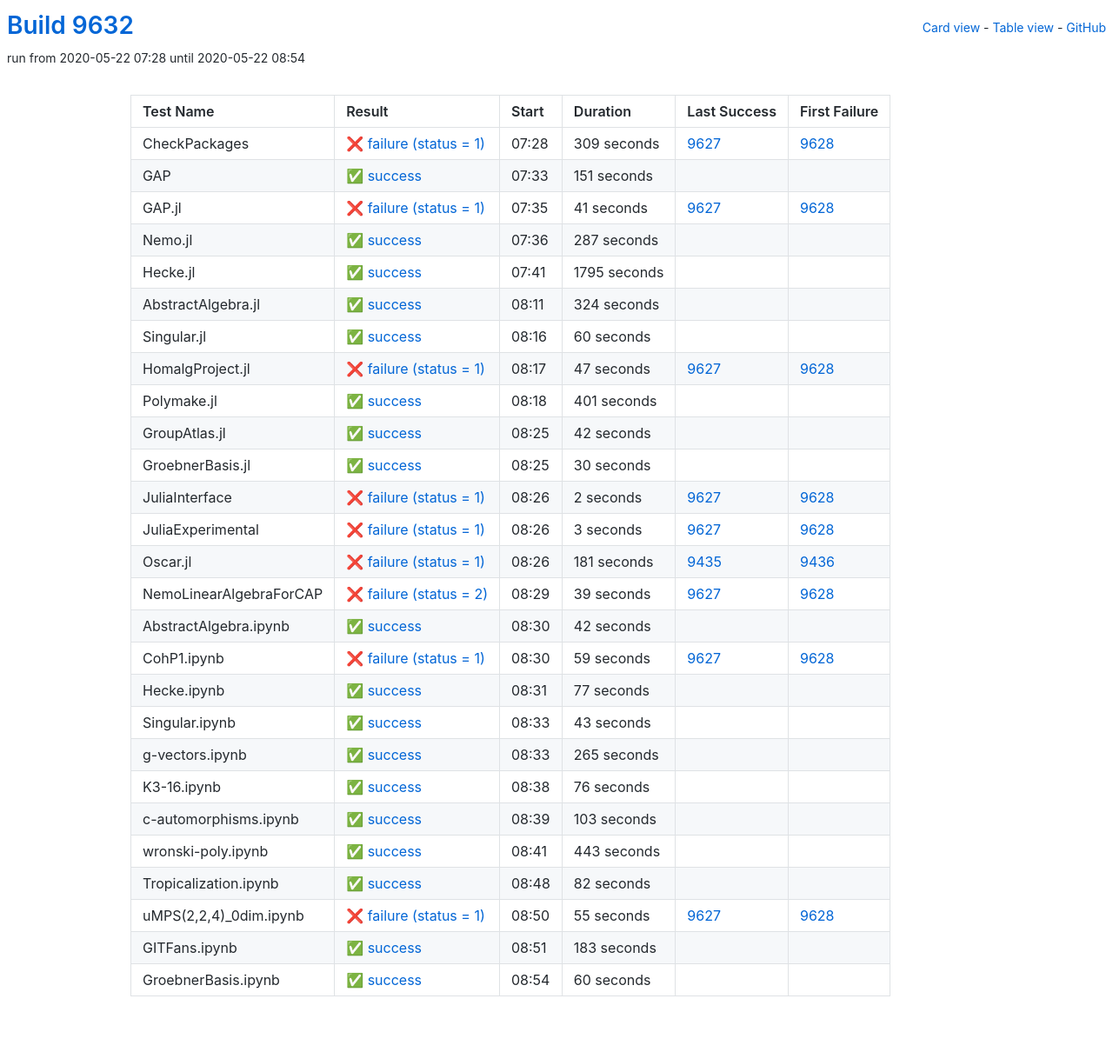
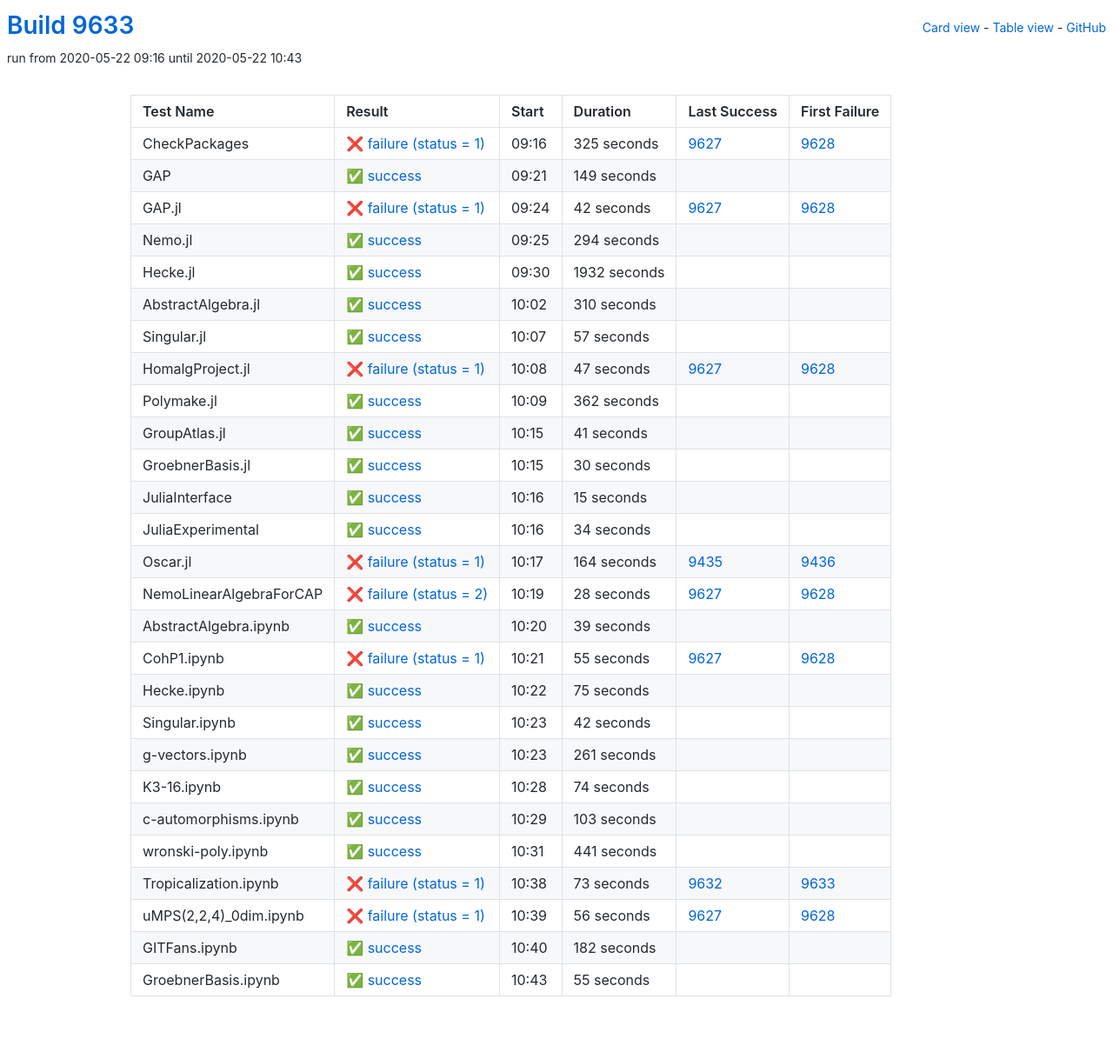
Before and after one commit to oscar-system/oscar-ci-status, a Jekyll site: the page built from table.html, in a window 1280 px wide. Shown: the whole page at 87% size. Built offline with Jekyll 4.4.1, drawn with Linux system fonts in a browser that asks for light colours.

Commit message:
Build 9633

```diff
--- a/_data/ci.yml
+++ b/_data/ci.yml
@@ -1,89 +1,89 @@
-build: 9632
-build_url: https://oscarci.mathematik.uni-kl.de/job/oscar/9632/
+build: 9633
+build_url: https://oscarci.mathematik.uni-kl.de/job/oscar/9633/
 job: oscar
 tests:
-- duration: 309
+- duration: 325
   exitcode: 1
   first_failure: 9628
   first_failure_url: https://oscarci.mathematik.uni-kl.de/job/oscar/9628/
   id: checkpackages
   last_success: 9627
   last_success_url: https://oscarci.mathematik.uni-kl.de/job/oscar/9627/
-  log: https://oscarci.mathematik.uni-kl.de/job/oscar/9632/artifact/logs/build-9632/CheckPackages.log
+  log: https://oscarci.mathematik.uni-kl.de/job/oscar/9633/artifact/logs/build-9633/CheckPackages.log
   name: CheckPackages
-  start: 2020-05-22 07:28
+  start: 2020-05-22 09:16
   status: failure
   success: false
-- duration: 151
+- duration: 149
   exitcode: 0
   first_failure: false
   first_failure_url: null
   id: gap
   last_success: false
   last_success_url: null
-  log: https://oscarci.mathematik.uni-kl.de/job/oscar/9632/artifact/logs/build-9632/GAP.log
+  log: https://oscarci.mathematik.uni-kl.de/job/oscar/9633/artifact/logs/build-9633/GAP.log
   name: GAP
-  start: 2020-05-22 07:33
+  start: 2020-05-22 09:21
   status: success
   success: true
-- duration: 41
+- duration: 42
   exitcode: 1
   first_failure: 9628
   first_failure_url: https://oscarci.mathematik.uni-kl.de/job/oscar/9628/
   id: gap-jl
   last_success: 9627
   last_success_url: https://oscarci.mathematik.uni-kl.de/job/oscar/9627/
-  log: https://oscarci.mathematik.uni-kl.de/job/oscar/9632/artifact/logs/build-9632/GAP.jl.log
+  log: https://oscarci.mathematik.uni-kl.de/job/oscar/9633/artifact/logs/build-9633/GAP.jl.log
   name: GAP.jl
-  start: 2020-05-22 07:35
+  start: 2020-05-22 09:24
   status: failure
   success: false
-- duration: 287
+- duration: 294
   exitcode: 0
   first_failure: false
   first_failure_url: null
   id: nemo-jl
   last_success: false
   last_success_url: null
-  log: https://oscarci.mathematik.uni-kl.de/job/oscar/9632/artifact/logs/build-9632/Nemo.jl.log
+  log: https://oscarci.mathematik.uni-kl.de/job/oscar/9633/artifact/logs/build-9633/Nemo.jl.log
   name: Nemo.jl
-  start: 2020-05-22 07:36
+  start: 2020-05-22 09:25
   status: success
   success: true
-- duration: 1795
+- duration: 1932
   exitcode: 0
   first_failure: false
   first_failure_url: null
   id: hecke-jl
   last_success: false
   last_success_url: null
-  log: https://oscarci.mathematik.uni-kl.de/job/oscar/9632/artifact/logs/build-9632/Hecke.jl.log
+  log: https://oscarci.mathematik.uni-kl.de/job/oscar/9633/artifact/logs/build-9633/Hecke.jl.log
   name: Hecke.jl
-  start: 2020-05-22 07:41
+  start: 2020-05-22 09:30
   status: success
   success: true
-- duration: 324
+- duration: 310
   exitcode: 0
   first_failure: false
   first_failure_url: null
   id: abstractalgebra-jl
   last_success: false
   last_success_url: null
-  log: https://oscarci.mathematik.uni-kl.de/job/oscar/9632/artifact/logs/build-9632/AbstractAlgebra.jl.log
+  log: https://oscarci.mathematik.uni-kl.de/job/oscar/9633/artifact/logs/build-9633/AbstractAlgebra.jl.log
   name: AbstractAlgebra.jl
-  start: 2020-05-22 08:11
+  start: 2020-05-22 10:02
   status: success
   success: true
-- duration: 60
+- duration: 57
   exitcode: 0
   first_failure: false
   first_failure_url: null
   id: singular-jl
   last_success: false
   last_success_url: null
-  log: https://oscarci.mathematik.uni-kl.de/job/oscar/9632/artifact/logs/build-9632/Singular.jl.log
+  log: https://oscarci.mathematik.uni-kl.de/job/oscar/9633/artifact/logs/build-9633/Singular.jl.log
   name: Singular.jl
-  start: 2020-05-22 08:16
+  start: 2020-05-22 10:07
   status: success
   success: true
 - duration: 47
@@ -93,33 +93,33 @@
   id: homalgproject-jl
   last_success: 9627
   last_success_url: https://oscarci.mathematik.uni-kl.de/job/oscar/9627/
-  log: https://oscarci.mathematik.uni-kl.de/job/oscar/9632/artifact/logs/build-9632/HomalgProject.jl.log
+  log: https://oscarci.mathematik.uni-kl.de/job/oscar/9633/artifact/logs/build-9633/HomalgProject.jl.log
   name: HomalgProject.jl
-  start: 2020-05-22 08:17
+  start: 2020-05-22 10:08
   status: failure
   success: false
-- duration: 401
+- duration: 362
   exitcode: 0
   first_failure: false
   first_failure_url: null
   id: polymake-jl
   last_success: false
   last_success_url: null
-  log: https://oscarci.mathematik.uni-kl.de/job/oscar/9632/artifact/logs/build-9632/Polymake.jl.log
+  log: https://oscarci.mathematik.uni-kl.de/job/oscar/9633/artifact/logs/build-9633/Polymake.jl.log
   name: Polymake.jl
-  start: 2020-05-22 08:18
+  start: 2020-05-22 10:09
   status: success
   success: true
-- duration: 42
+- duration: 41
   exitcode: 0
   first_failure: false
   first_failure_url: null
   id: groupatlas-jl
   last_success: false
   last_success_url: null
-  log: https://oscarci.mathematik.uni-kl.de/job/oscar/9632/artifact/logs/build-9632/GroupAtlas.jl.log
+  log: https://oscarci.mathematik.uni-kl.de/job/oscar/9633/artifact/logs/build-9633/GroupAtlas.jl.log
   name: GroupAtlas.jl
-  start: 2020-05-22 08:25
+  start: 2020-05-22 10:15
   status: success
   success: true
 - duration: 30
@@ -129,129 +129,129 @@
   id: groebnerbasis-jl
   last_success: false
   last_success_url: null
-  log: https://oscarci.mathematik.uni-kl.de/job/oscar/9632/artifact/logs/build-9632/GroebnerBasis.jl.log
+  log: https://oscarci.mathematik.uni-kl.de/job/oscar/9633/artifact/logs/build-9633/GroebnerBasis.jl.log
   name: GroebnerBasis.jl
-  start: 2020-05-22 08:25
+  start: 2020-05-22 10:15
   status: success
   success: true
-- duration: 2
-  exitcode: 1
-  first_failure: 9628
-  first_failure_url: https://oscarci.mathematik.uni-kl.de/job/oscar/9628/
+- duration: 15
+  exitcode: 0
+  first_failure: false
+  first_failure_url: null
   id: juliainterface
-  last_success: 9627
-  last_success_url: https://oscarci.mathematik.uni-kl.de/job/oscar/9627/
-  log: https://oscarci.mathematik.uni-kl.de/job/oscar/9632/artifact/logs/build-9632/JuliaInterface.log
+  last_success: false
+  last_success_url: null
+  log: https://oscarci.mathematik.uni-kl.de/job/oscar/9633/artifact/logs/build-9633/JuliaInterface.log
   name: JuliaInterface
-  start: 2020-05-22 08:26
-  status: failure
-  success: false
-- duration: 3
-  exitcode: 1
-  first_failure: 9628
-  first_failure_url: https://oscarci.mathematik.uni-kl.de/job/oscar/9628/
+  start: 2020-05-22 10:16
+  status: success
+  success: true
+- duration: 34
+  exitcode: 0
+  first_failure: false
+  first_failure_url: null
   id: juliaexperimental
-  last_success: 9627
-  last_success_url: https://oscarci.mathematik.uni-kl.de/job/oscar/9627/
-  log: https://oscarci.mathematik.uni-kl.de/job/oscar/9632/artifact/logs/build-9632/JuliaExperimental.log
+  last_success: false
+  last_success_url: null
+  log: https://oscarci.mathematik.uni-kl.de/job/oscar/9633/artifact/logs/build-9633/JuliaExperimental.log
   name: JuliaExperimental
-  start: 2020-05-22 08:26
-  status: failure
-  success: false
-- duration: 181
+  start: 2020-05-22 10:16
+  status: success
+  success: true
+- duration: 164
   exitcode: 1
   first_failure: 9436
   first_failure_url: https://oscarci.mathematik.uni-kl.de/job/oscar/9436/
   id: oscar-jl
   last_success: 9435
   last_success_url: https://oscarci.mathematik.uni-kl.de/job/oscar/9435/
-  log: https://oscarci.mathematik.uni-kl.de/job/oscar/9632/artifact/logs/build-9632/Oscar.jl.log
+  log: https://oscarci.mathematik.uni-kl.de/job/oscar/9633/artifact/logs/build-9633/Oscar.jl.log
   name: Oscar.jl
-  start: 2020-05-22 08:26
+  start: 2020-05-22 10:17
   status: failure
   success: false
-- duration: 39
+- duration: 28
   exitcode: 2
   first_failure: 9628
   first_failure_url: https://oscarci.mathematik.uni-kl.de/job/oscar/9628/
   id: nemolinearalgebraforcap
   last_success: 9627
   last_success_url: https://oscarci.mathematik.uni-kl.de/job/oscar/9627/
-  log: https://oscarci.mathematik.uni-kl.de/job/oscar/9632/artifact/logs/build-9632/NemoLinearAlgebraForCAP.log
+  log: https://oscarci.mathematik.uni-kl.de/job/oscar/9633/artifact/logs/build-9633/NemoLinearAlgebraForCAP.log
   name: NemoLinearAlgebraForCAP
-  start: 2020-05-22 08:29
+  start: 2020-05-22 10:19
   status: failure
   success: false
-- duration: 42
+- duration: 39
   exitcode: 0
   first_failure: false
   first_failure_url: null
   id: abstractalgebra-ipynb
   last_success: false
   last_success_url: null
-  log: https://oscarci.mathematik.uni-kl.de/job/oscar/9632/artifact/logs/build-9632/AbstractAlgebra.ipynb.log
+  log: https://oscarci.mathematik.uni-kl.de/job/oscar/9633/artifact/logs/build-9633/AbstractAlgebra.ipynb.log
   name: AbstractAlgebra.ipynb
-  start: 2020-05-22 08:30
+  start: 2020-05-22 10:20
   status: success
   success: true
-- duration: 59
+- duration: 55
   exitcode: 1
   first_failure: 9628
   first_failure_url: https://oscarci.mathematik.uni-kl.de/job/oscar/9628/
   id: cohp1-ipynb
   last_success: 9627
   last_success_url: https://oscarci.mathematik.uni-kl.de/job/oscar/9627/
-  log: https://oscarci.mathematik.uni-kl.de/job/oscar/9632/artifact/logs/build-9632/CohP1.ipynb.log
+  log: https://oscarci.mathematik.uni-kl.de/job/oscar/9633/artifact/logs/build-9633/CohP1.ipynb.log
   name: CohP1.ipynb
-  start: 2020-05-22 08:30
+  start: 2020-05-22 10:21
   status: failure
   success: false
-- duration: 77
+- duration: 75
   exitcode: 0
   first_failure: false
   first_failure_url: null
   id: hecke-ipynb
   last_success: false
   last_success_url: null
-  log: https://oscarci.mathematik.uni-kl.de/job/oscar/9632/artifact/logs/build-9632/Hecke.ipynb.log
+  log: https://oscarci.mathematik.uni-kl.de/job/oscar/9633/artifact/logs/build-9633/Hecke.ipynb.log
   name: Hecke.ipynb
-  start: 2020-05-22 08:31
+  start: 2020-05-22 10:22
   status: success
   success: true
-- duration: 43
+- duration: 42
   exitcode: 0
   first_failure: false
   first_failure_url: null
   id: singular-ipynb
   last_success: false
   last_success_url: null
-  log: https://oscarci.mathematik.uni-kl.de/job/oscar/9632/artifact/logs/build-9632/Singular.ipynb.log
+  log: https://oscarci.mathematik.uni-kl.de/job/oscar/9633/artifact/logs/build-9633/Singular.ipynb.log
   name: Singular.ipynb
-  start: 2020-05-22 08:33
+  start: 2020-05-22 10:23
   status: success
   success: true
-- duration: 265
+- duration: 261
   exitcode: 0
   first_failure: false
   first_failure_url: null
   id: g-vectors-ipynb
   last_success: false
   last_success_url: null
-  log: https://oscarci.mathematik.uni-kl.de/job/oscar/9632/artifact/logs/build-9632/g-vectors.ipynb.log
+  log: https://oscarci.mathematik.uni-kl.de/job/oscar/9633/artifact/logs/build-9633/g-vectors.ipynb.log
   name: g-vectors.ipynb
-  start: 2020-05-22 08:33
+  start: 2020-05-22 10:23
   status: success
   success: true
-- duration: 76
+- duration: 74
   exitcode: 0
   first_failure: false
   first_failure_url: null
   id: k3-16-ipynb
   last_success: false
   last_success_url: null
-  log: https://oscarci.mathematik.uni-kl.de/job/oscar/9632/artifact/logs/build-9632/K3-16.ipynb.log
+  log: https://oscarci.mathematik.uni-kl.de/job/oscar/9633/artifact/logs/build-9633/K3-16.ipynb.log
   name: K3-16.ipynb
-  start: 2020-05-22 08:38
+  start: 2020-05-22 10:28
   status: success
   success: true
 - duration: 103
@@ -261,68 +261,68 @@
   id: c-automorphisms-ipynb
   last_success: false
   last_success_url: null
-  log: https://oscarci.mathematik.uni-kl.de/job/oscar/9632/artifact/logs/build-9632/c-automorphisms.ipynb.log
+  log: https://oscarci.mathematik.uni-kl.de/job/oscar/9633/artifact/logs/build-9633/c-automorphisms.ipynb.log
   name: c-automorphisms.ipynb
-  start: 2020-05-22 08:39
+  start: 2020-05-22 10:29
   status: success
   success: true
-- duration: 443
+- duration: 441
   exitcode: 0
   first_failure: false
   first_failure_url: null
   id: wronski-poly-ipynb
   last_success: false
   last_success_url: null
-  log: https://oscarci.mathematik.uni-kl.de/job/oscar/9632/artifact/logs/build-9632/wronski-poly.ipynb.log
+  log: https://oscarci.mathematik.uni-kl.de/job/oscar/9633/artifact/logs/build-9633/wronski-poly.ipynb.log
   name: wronski-poly.ipynb
-  start: 2020-05-22 08:41
+  start: 2020-05-22 10:31
   status: success
   success: true
-- duration: 82
-  exitcode: 0
-  first_failure: false
-  first_failure_url: null
+- duration: 73
+  exitcode: 1
+  first_failure: 9633
+  first_failure_url: https://oscarci.mathematik.uni-kl.de/job/oscar/9633/
   id: tropicalization-ipynb
-  last_success: false
-  last_success_url: null
-  log: https://oscarci.mathematik.uni-kl.de/job/oscar/9632/artifact/logs/build-9632/Tropicalization.ipynb.log
+  last_success: 9632
+  last_success_url: https://oscarci.mathematik.uni-kl.de/job/oscar/9632/
+  log: https://oscarci.mathematik.uni-kl.de/job/oscar/9633/artifact/logs/build-9633/Tropicalization.ipynb.log
   name: Tropicalization.ipynb
-  start: 2020-05-22 08:48
-  status: success
-  success: true
-- duration: 55
+  start: 2020-05-22 10:38
+  status: failure
+  success: false
+- duration: 56
   exitcode: 1
   first_failure: 9628
   first_failure_url: https://oscarci.mathematik.uni-kl.de/job/oscar/9628/
   id: umps-2-2-4-0dim-ipynb
   last_success: 9627
   last_success_url: https://oscarci.mathematik.uni-kl.de/job/oscar/9627/
-  log: https://oscarci.mathematik.uni-kl.de/job/oscar/9632/artifact/logs/build-9632/uMPS-2-2-4-_0dim.ipynb.log
+  log: https://oscarci.mathematik.uni-kl.de/job/oscar/9633/artifact/logs/build-9633/uMPS-2-2-4-_0dim.ipynb.log
   name: uMPS(2,2,4)_0dim.ipynb
-  start: 2020-05-22 08:50
+  start: 2020-05-22 10:39
   status: failure
   success: false
-- duration: 183
+- duration: 182
   exitcode: 0
   first_failure: false
   first_failure_url: null
   id: gitfans-ipynb
   last_success: false
   last_success_url: null
-  log: https://oscarci.mathematik.uni-kl.de/job/oscar/9632/artifact/logs/build-9632/GITFans.ipynb.log
+  log: https://oscarci.mathematik.uni-kl.de/job/oscar/9633/artifact/logs/build-9633/GITFans.ipynb.log
   name: GITFans.ipynb
-  start: 2020-05-22 08:51
+  start: 2020-05-22 10:40
   status: success
   success: true
-- duration: 60
+- duration: 55
   exitcode: 0
   first_failure: false
   first_failure_url: null
   id: groebnerbasis-ipynb
   last_success: false
   last_success_url: null
-  log: https://oscarci.mathematik.uni-kl.de/job/oscar/9632/artifact/logs/build-9632/GroebnerBasis.ipynb.log
+  log: https://oscarci.mathematik.uni-kl.de/job/oscar/9633/artifact/logs/build-9633/GroebnerBasis.ipynb.log
   name: GroebnerBasis.ipynb
-  start: 2020-05-22 08:54
+  start: 2020-05-22 10:43
   status: success
   success: true
```
Also changed, not shown: README.md.
